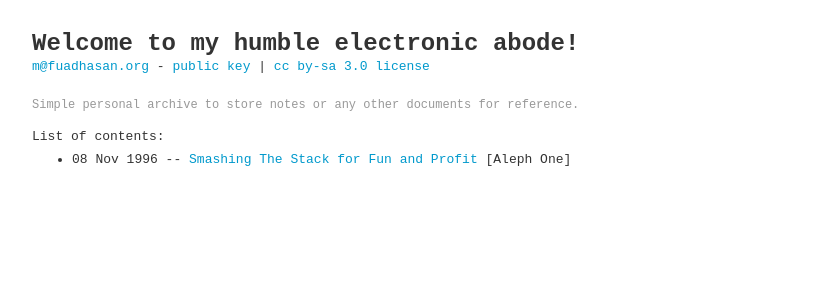
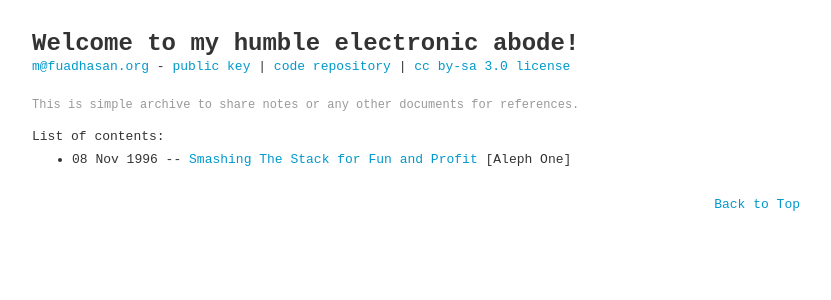
Before and after one commit to mfh/mfh.github.io, a Jekyll site: the page built from index.md, in a window 1280 px wide. Shown: the top 300 px of the page, without its empty margins (224-1055 px from the left). Built offline with Jekyll 4.4.1, drawn with Linux system fonts in a browser that asks for light colours.

Commit message:
update contents

```diff
--- a/_includes/_footer.html
+++ b/_includes/_footer.html
@@ -1,5 +1,5 @@
 <br>
-<!--span class="fr"><a href="#top">Back to Top</a-->
+<span class="fr"><a href="#top">Back to Top</a></span>
 </div>
 </body>
 </html>
--- a/_includes/_header.html
+++ b/_includes/_header.html
@@ -3,7 +3,8 @@
 <header class="mb">
   <h3 class="h3 m-0">{{site.name}}</h3>
   <a href="mailto:{{site.email}}">{{site.email}}</a> - <a href="fuadhasan.gpg">public key</a> |
+  <a href="https://github.com/mfh" target="_blank">code repository</a> |
   <a href="http://creativecommons.org/licenses/by-sa/3.0/" target="_blank">cc by-sa 3.0 license</a>
 </header>
 
-<p class="small gray">Simple personal archive to store notes or any other documents for reference.</p>
+<p class="small gray">This is simple archive to share notes or any other documents for references.</p>
--- a/style.css
+++ b/style.css
@@ -82,6 +82,11 @@ h1 a {
   text-align: center;
 }
 
+.fc {
+  display: table;
+  margin: 0 auto;
+}
+
 .fl {
   float: left;
 }
```
Also changed, not shown: 1 other file.
